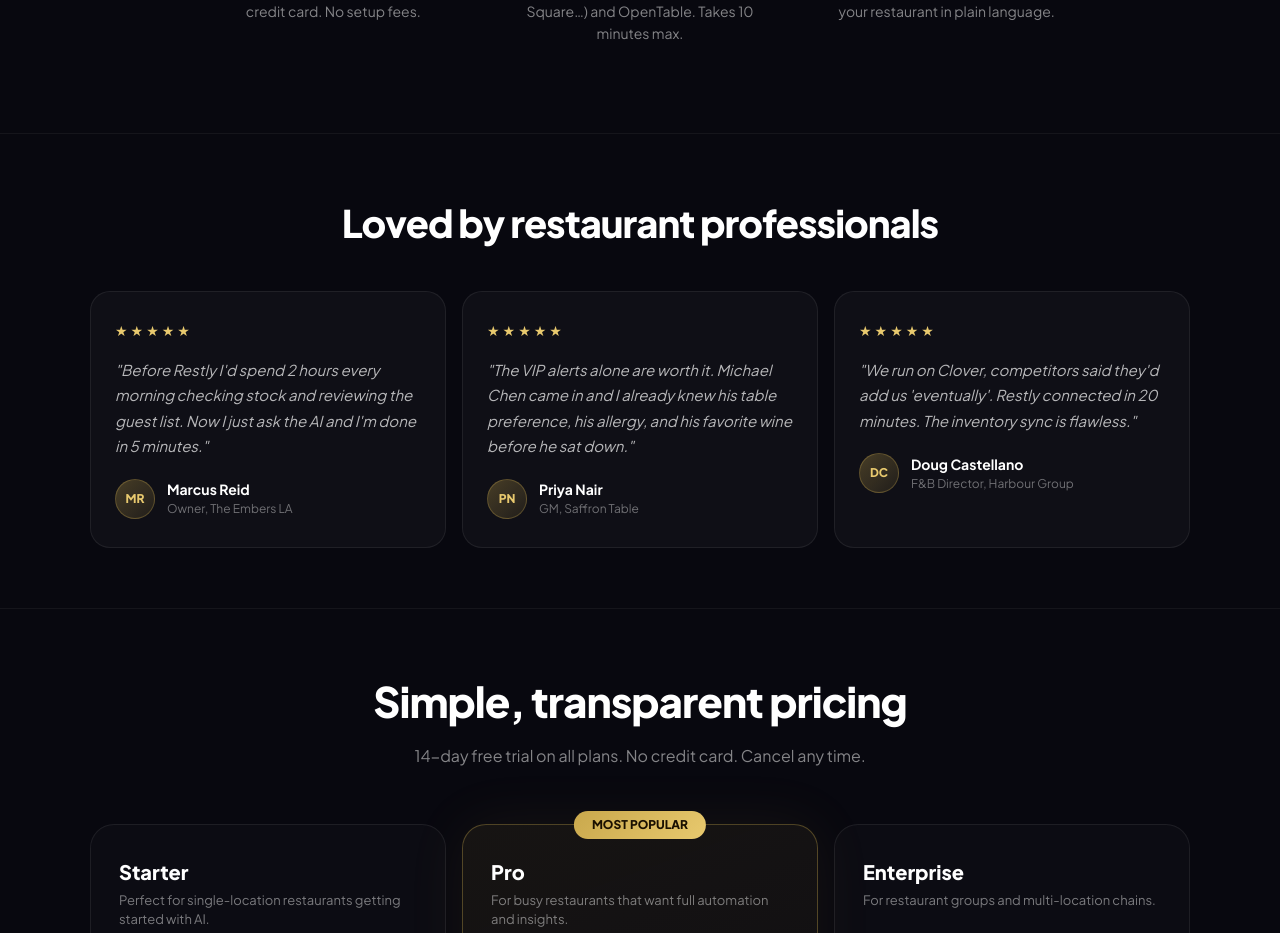
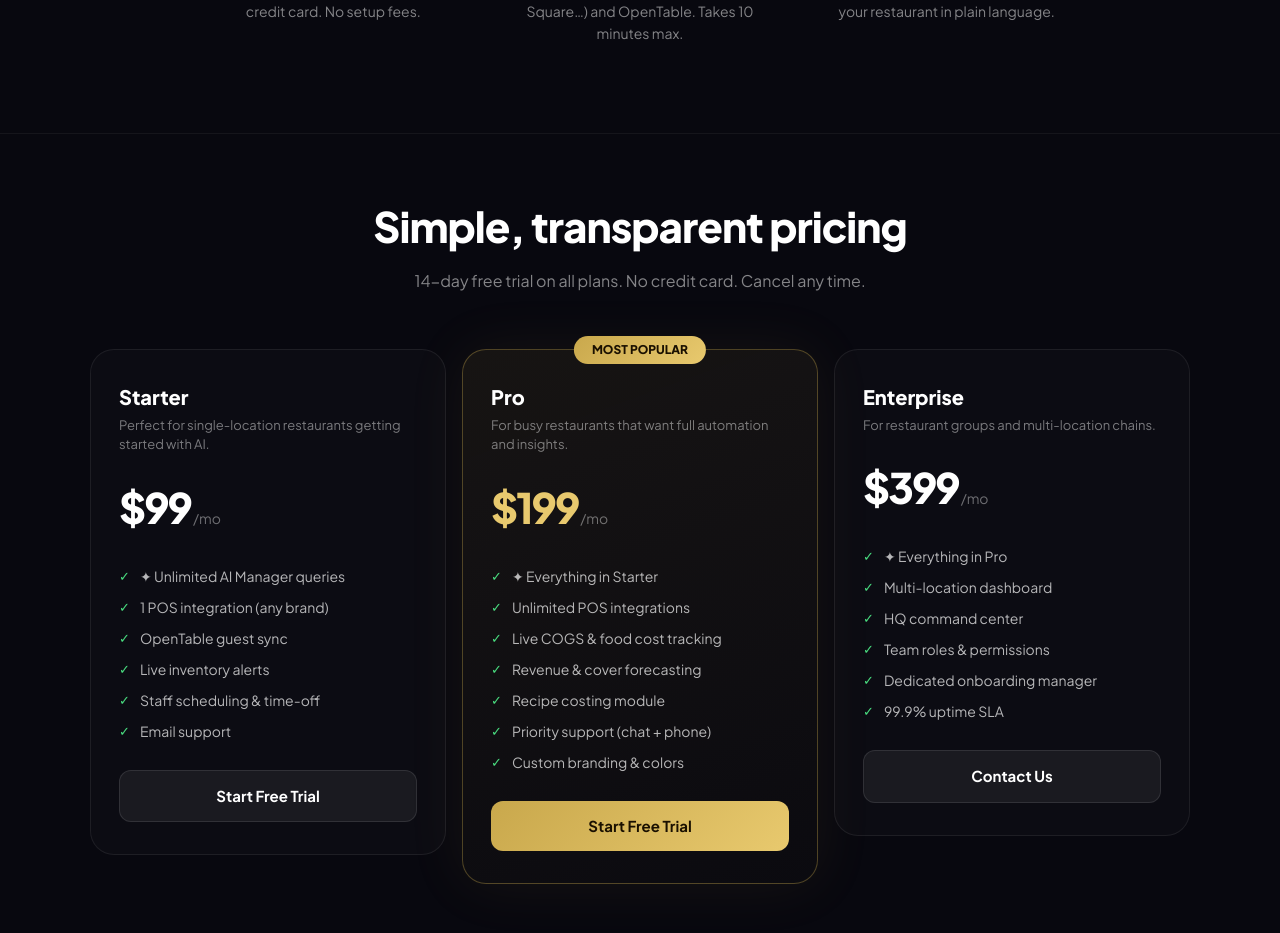
Before and after one commit to Wolkchen0/restly, a Next.js app: page / in a window 1280 px wide. Shown: the part 2143-3076 px from the top of the page. Built offline with nearby package versions, Linux system fonts and the light colour scheme.

Commit message:
Remove fake testimonials

```diff
--- a/src/app/page.tsx
+++ b/src/app/page.tsx
@@ -65,30 +65,6 @@ const HOW_IT_WORKS = [
     { step: "1", title: "Sign up free", desc: "Create your account in 2 minutes. No credit card. No setup fees." },
     { step: "2", title: "Connect your systems", desc: "Plug in your POS (Toast, Clover, Square…) and OpenTable. Takes 10 minutes max." },
     { step: "3", title: "Ask the AI anything", desc: "Launch the chat and start managing your restaurant in plain language." },
-];
-
-const TESTIMONIALS = [
-    {
-        name: "Marcus Reid",
-        role: "Owner, The Embers LA",
-        text: "Before Restly I'd spend 2 hours every morning checking stock and reviewing the guest list. Now I just ask the AI and I'm done in 5 minutes.",
-        avatar: "MR",
-        stars: 5,
-    },
-    {
-        name: "Priya Nair",
-        role: "GM, Saffron Table",
-        text: "The VIP alerts alone are worth it. Michael Chen came in and I already knew his table preference, his allergy, and his favorite wine before he sat down.",
-        avatar: "PN",
-        stars: 5,
-    },
-    {
-        name: "Doug Castellano",
-        role: "F&B Director, Harbour Group",
-        text: "We run on Clover, competitors said they'd add us 'eventually'. Restly connected in 20 minutes. The inventory sync is flawless.",
-        avatar: "DC",
-        stars: 5,
-    },
 ];
 
 const PRICING = [
@@ -336,34 +312,6 @@ export default function LandingPage() {
                 </div>
             </section>
 
-            {/* ── TESTIMONIALS ── */}
-            <section style={{ padding: "60px 24px", borderTop: "1px solid rgba(255,255,255,0.05)" }}>
-                <div style={{ maxWidth: 1100, margin: "0 auto" }}>
-                    <h2 style={{ textAlign: "center", fontSize: "clamp(26px,4vw,38px)", fontWeight: 900, color: "#fff", letterSpacing: "-1px", marginBottom: 40 }}>
-                        Loved by restaurant professionals
-                    </h2>
-                    <div className="testimonials-grid" style={{ display: "grid", gridTemplateColumns: "repeat(3,1fr)", gap: 16 }}>
-                        {TESTIMONIALS.map((t, i) => (
-                            <div key={i} style={{ background: "rgba(255,255,255,0.03)", border: "1px solid rgba(255,255,255,0.07)", borderRadius: 20, padding: "28px 24px" }}>
-                                <div style={{ display: "flex", gap: 3, marginBottom: 16 }}>
-                                    {Array.from({ length: t.stars }).map((_, j) => <span key={j} style={{ color: "#E8C96E", fontSize: 14 }}>★</span>)}
-                                </div>
-                                <p style={{ fontSize: 15, color: "rgba(255,255,255,0.7)", lineHeight: 1.7, marginBottom: 20, fontStyle: "italic" }}>"{t.text}"</p>
-                                <div style={{ display: "flex", alignItems: "center", gap: 12 }}>
-                                    <div style={{ width: 40, height: 40, borderRadius: "50%", background: "linear-gradient(135deg,rgba(201,168,76,0.3),rgba(201,168,76,0.1))", border: "1px solid rgba(201,168,76,0.3)", display: "flex", alignItems: "center", justifyContent: "center", fontSize: 12, fontWeight: 800, color: "#E8C96E" }}>
-                                        {t.avatar}
-                                    </div>
-                                    <div>
-                                        <div style={{ fontSize: 14, fontWeight: 700, color: "#fff" }}>{t.name}</div>
-                                        <div style={{ fontSize: 12, color: "rgba(255,255,255,0.4)" }}>{t.role}</div>
-                                    </div>
-                                </div>
-                            </div>
-                        ))}
-                    </div>
-                </div>
-            </section>
-
             {/* ── PRICING ── */}
             <section id="pricing" style={{ padding: "60px 24px", borderTop: "1px solid rgba(255,255,255,0.05)" }}>
                 <div style={{ maxWidth: 1100, margin: "0 auto" }}>
```
